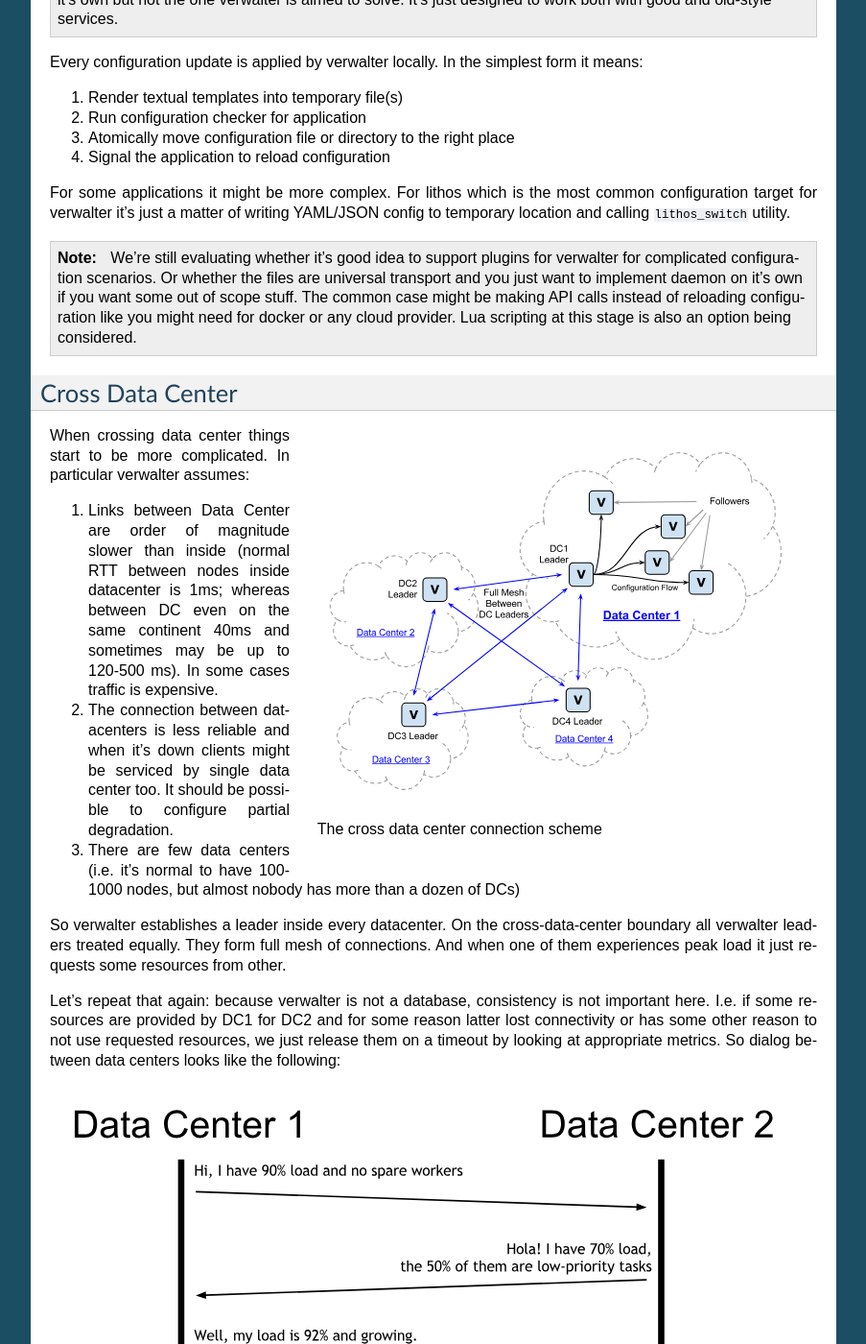
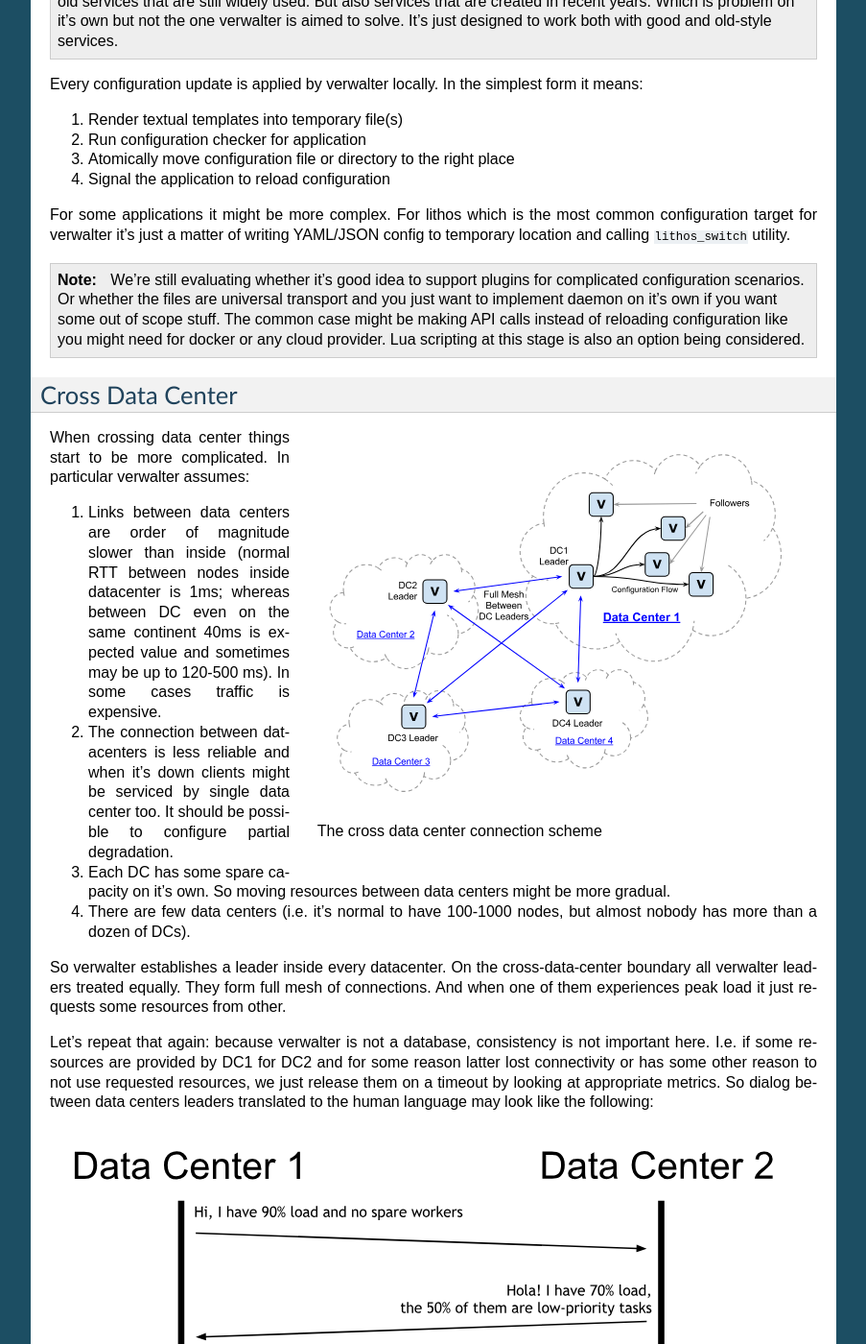
Before and after one commit to tailhook/verwalter, a Sphinx documentation site: the page built from doc/concepts.rst, in a window 1280 px wide and 1400 px high, scrolled down 5383 px. Shown: the whole window at 96% size, without its empty margins (198-1101 px from the left). Built offline with Sphinx 7.4.7, drawn with Linux system fonts in a browser that asks for light colours; some of the changed text lies outside the part shown.

Commit message:
Typos and refinements in conceptual documentation

```diff
--- a/doc/concepts.rst
+++ b/doc/concepts.rst
@@ -23,10 +23,10 @@
 Components
 ==========
 
-Let's look through each component of the system first, to understand what it
-does before we can describe fully conceptual system.
+Let's look through each component of the system first. This is very helpful
+to understand the big picture outlined below.
 
-Note the setup of the cluster is flat, you need all three components
+Note the setup of the cluster is flat: you need all three components
 ``verwalter``, ``lithos`` and ``cantal`` on all nodes.
 
 Lithos
@@ -41,29 +41,29 @@
 5. Add/remove process if configuration changed
 
 Lithos provides all necessary isolation for running processes (except it does
-not handle network yet at the moment of writing), but it's super-simple
+not handle network at the moment of writing), but it's super-simple
 comparing to docker_ and mesos_ (i.e. mesos-slave) and even systemd_:
 
 * Lithos reads configuration from files, no network calls needed (note the
   security impact)
 * Lithos can restart itself in-place, keeping track of proccesses, so it's
   mostly crash-proof
-* On ``SIGHUP`` signal for configuration change it just restarts itself
+* On ``SIGHUP`` signal (configuration change) it just restarts itself
 
 The **security model** of lithos_ is the ground for security of whole
 verwalter-based cluster, so let's take a look:
 
-* It's expected that *sandboxes* configs are predefined by administrators, and
-  are not dynamically changed (either by verwalter or any other tool)
-* Sandbox config limits folders, users, and few other system limits that
+* It's expected that configs for ``sandboxes`` are predefined by
+  administrators, and are not dynamically changed (either by verwalter or any
+  other tool)
+* Sandbox config constrains folders, users, and few other things that
   application can't escape
-* The command-line to run in sandbox is determined by configuration in image
-  for that application
+* The command-line to run in sandbox is defined in image for the application
 
 All this means that verwalter can only change the following things:
 
 * Image (i.e. version of image) to run command from
-* The name of the command to run from possible for that image
+* The name of the command to run from limited set of options
 * Number of processes to run
 
 I.e. whatever evil would be in verwalter's script it can't run arbitrary
@@ -106,7 +106,7 @@
    configuration are supported too), and respective processes are notified.
 5. All nodes display web frontend to review configuration. Frontend also has
    actionable buttons for common maintainance tasks like software upgrade or
-   remove node from cluster
+   remove node from a cluster
 
 Unlike popular combinations of etcd_ + confd_, consul_ + consul-template_, or
 mesos_ with whatever framework, verwalter can do scheduling decisions in
@@ -192,7 +192,7 @@
 As described above, verwalter operates in one of the two modes: leader and
 follower. It starts as follower and waits until it will be reached by leader.
 Leader in turn discovers followers through cantal. I.e. it assumes that every
-cantal that joins the cluster has verwalter instance.
+cantal that joins the cluster has a verwalter instance.
 
 .. note::
 
@@ -351,12 +352,11 @@
 YAML/JSON config to temporary location and calling ``lithos_switch`` utility.
 
 .. note:: We're still evaluating whether it's good idea to support plugins for
-    verwalter for complicated configuration scenarios. Or whether the files are
-    universal transport and you just want to implement daemon on it's own if
-    you want some out of scope stuff. The common case might be making API calls
-    instead of reloading configuration like you might need for docker or any
-    cloud provider. Lua scripting at this stage is also an option being
-    considered.
+   complicated configuration scenarios. Or whether the files are universal
+   transport and you just want to implement daemon on it's own if you want some
+   out of scope stuff. The common case might be making API calls instead of
+   reloading configuration like you might need for docker or any cloud
+   provider. Lua scripting at this stage is also an option being considered.
 
 
 Cross Data Center
@@ -375,15 +375,17 @@
 When crossing data center things start to be more complicated. In
 particular verwalter assumes:
 
-1. Links between Data Center are order of magnitude slower than inside
+1. Links between data centers are order of magnitude slower than inside
    (normal RTT between nodes inside datacenter is 1ms; whereas between DC even
-   on the same continent 40ms and sometimes may be up to 120-500 ms). In some
-   cases traffic is expensive.
+   on the same continent 40ms is expected value and sometimes may be up to
+   120-500 ms). In some cases traffic is expensive.
 2. The connection between datacenters is less reliable and when it's down
    clients might be serviced by single data center too. It should be possible
    to configure partial degradation.
-3. There are few data centers (i.e. it's normal to have 100-1000 nodes,
-   but almost nobody has more than a dozen of DCs)
+3. Each DC has some spare capacity on it's own. So moving resources between
+   data centers might be more gradual.
+4. There are few data centers (i.e. it's normal to have 100-1000 nodes,
+   but almost nobody has more than a dozen of DCs).
 
 So verwalter establishes a leader inside every datacenter. On the
 cross-data-center boundary all verwalter leaders treated equally. They form
@@ -394,7 +396,8 @@
 not important here. I.e. if some resources are provided by DC1 for DC2 and for
 some reason latter lost connectivity or has some other reason to not use
 requested resources, we just release them on a timeout by looking at
-appropriate metrics. So dialog between data centers looks like the following:
+appropriate metrics. So dialog between data centers leaders translated to
+the human language may look like the following:
 
 .. image:: pic/cross-dc-dialog.svg
    :alt: a dialog between DC1 and DC2 where DC1 requests resources from DC2
```
Also changed, not shown: other parts of doc/concepts.rst (+4 -3 lines).
